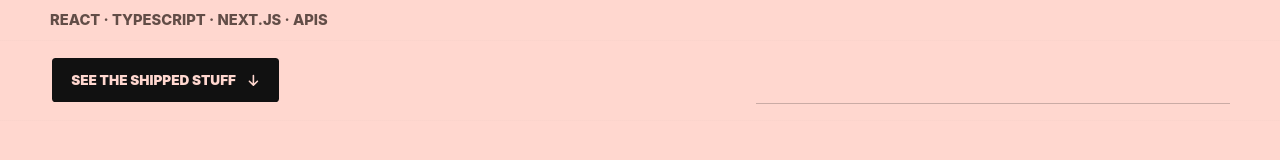
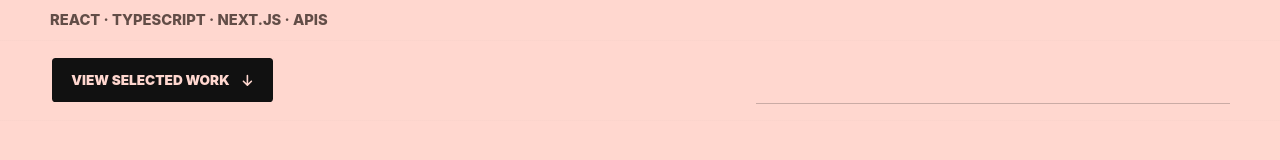
Before and after one commit to angelinamai/angelinamai.com, a React (Vite) app: page / in a window 1280 px wide. Shown: the part 520-680 px from the top of the page. Built offline with nearby package versions, Linux system fonts and the light colour scheme.

Commit message:
Refine hero CTA copy

```diff
--- a/src/App.tsx
+++ b/src/App.tsx
@@ -920,7 +920,7 @@ function App() {
                 React · TypeScript · Next.js · APIs
               </p>
               <a className="hero-section__cta" href="#work">
-                <span>See the shipped stuff</span>
+                <span>View selected work</span>
                 <FaArrowDown aria-hidden="true" />
               </a>
             </div>
```
